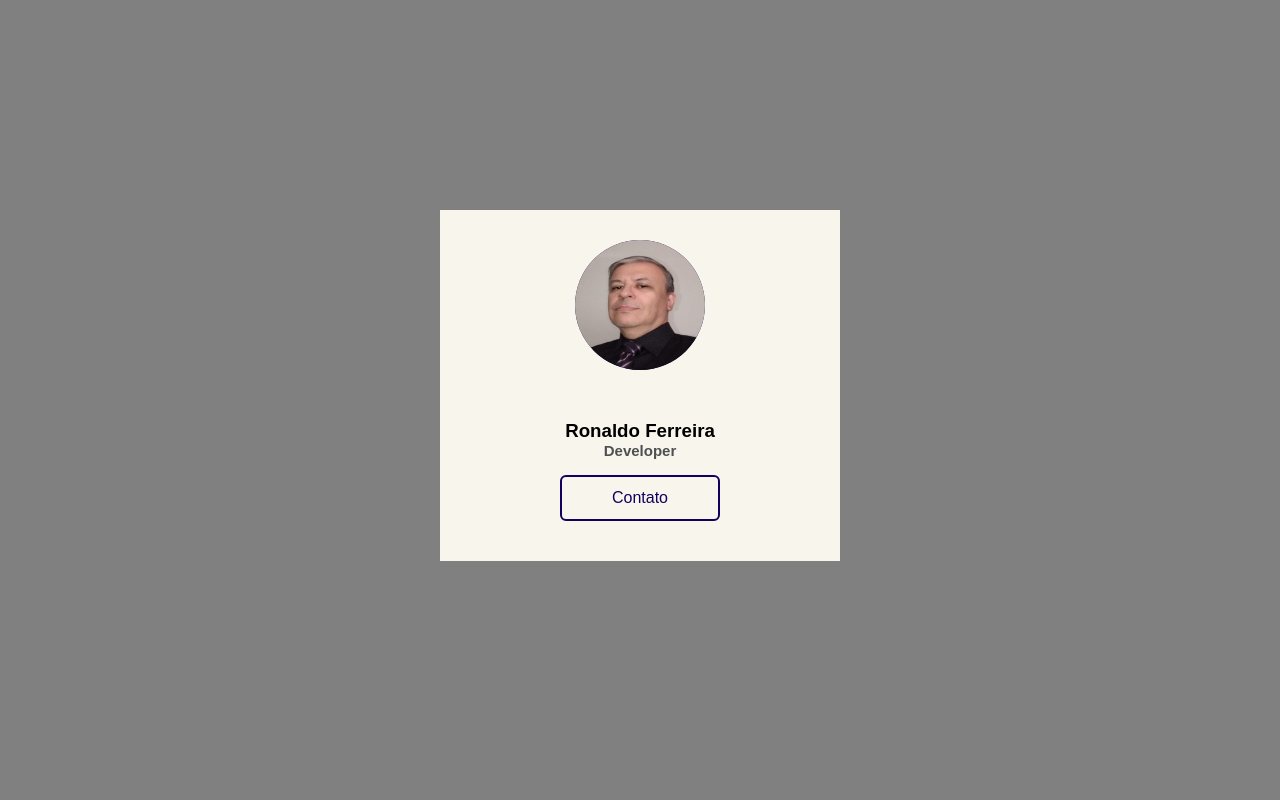
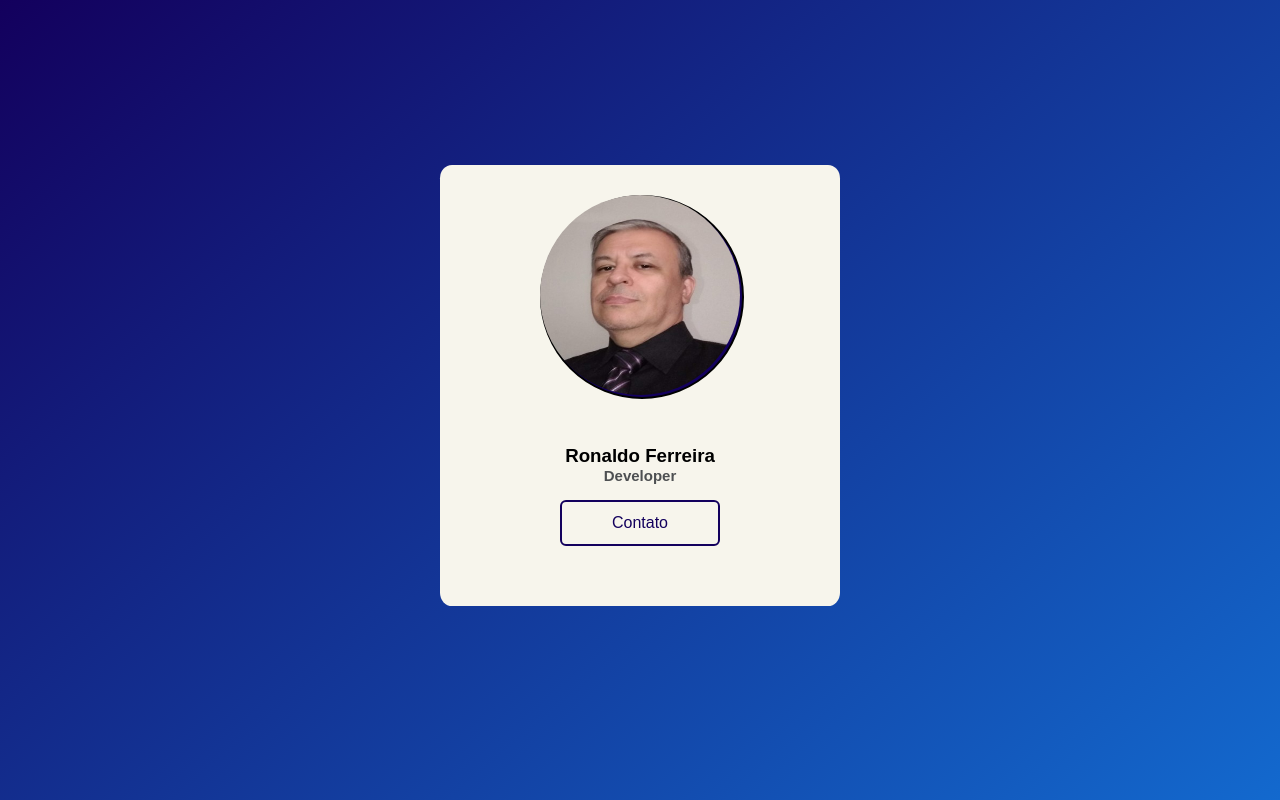
Before and after one commit to inforf/inforf.github.io, a plain HTML site: page index.html in a window 1280 px wide. Drawn offline with Linux system fonts and the light colour scheme.

Commit message:
ajuste de stilo

```diff
--- a/css/style.css
+++ b/css/style.css
@@ -10,7 +10,7 @@
 body {
     height: 100vh;
     background-size: cover;
-    background: gray;
+    background: linear-gradient(140deg, #13005D, #1369ce);
     display: flex;
     align-items: center;
     justify-content: center;
@@ -18,18 +18,19 @@ body {
 
 .our-team {
     width: 400px;
-    padding: 30px 0 40px;
+    padding: 30px 0 60px;
     margin-bottom: 30px;
     background-color: #f7f5ec;
     text-align: center;
     overflow: hidden;
     position: relative;
+    border-radius: 3%;
 }
 
 .our-team .img {
     display: inline-block;
-    height: 130px;
-    width: 130px;
+    height: 200px;
+    width: 200px;
     margin-bottom: 50px;
     z-index: 1;
     position: relative;
@@ -58,6 +59,7 @@ body {
     content: "";
     width: 100%;
     height: 100%;
+    border: 2px solid;
     border-radius: 50%;
     background-color: #13005D;
     position: absolute;
@@ -108,7 +110,7 @@ body {
 .our-team .social li a {
     display: block;
     padding: 10px;
-    font-size: 17px;
+    font-size: 30px;
     color: white;
     transition: all 0.3s ease 0s;
     text-decoration: none;
```
